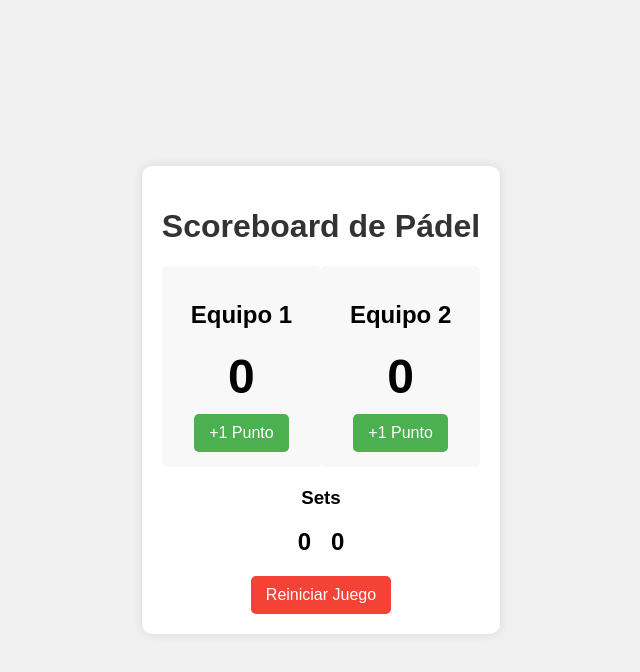
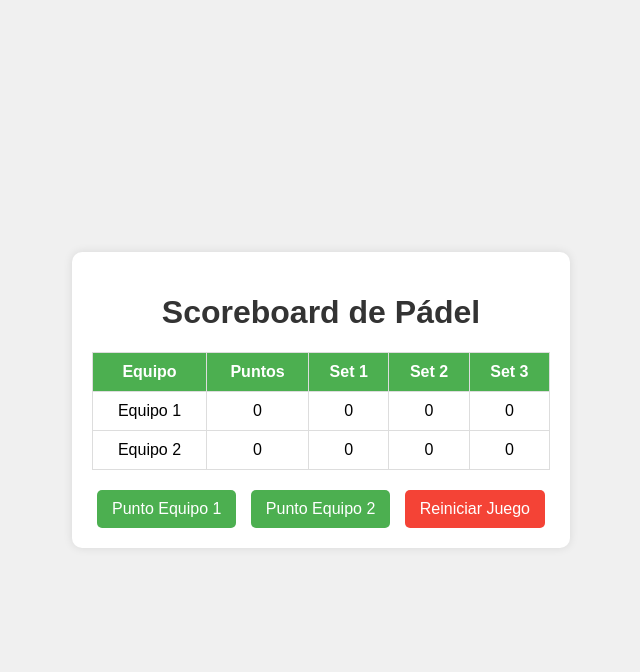
Before and after one commit to gnrodo/marcadorpadelv2, a plain HTML site: page index.html in a window 1280 px wide. Both pictures are taken after a click on the button "Reiniciar Juego". Shown: the whole page, without its empty margins (319-959 px from the left). Drawn offline with Linux system fonts and the light colour scheme.

Commit message:
Actualizar scoreboard de pádel con reglas correctas y tabla de sets

```diff
--- a/index.html
+++ b/index.html
@@ -10,25 +10,35 @@
     <div class="container">
         <h1>Scoreboard de Pádel</h1>
         <div class="scoreboard">
-            <div class="team team1">
-                <h2>Equipo 1</h2>
-                <div class="score">0</div>
-                <button class="add-point">+1 Punto</button>
-            </div>
-            <div class="team team2">
-                <h2>Equipo 2</h2>
-                <div class="score">0</div>
-                <button class="add-point">+1 Punto</button>
-            </div>
+            <table>
+                <tr>
+                    <th>Equipo</th>
+                    <th>Puntos</th>
+                    <th>Set 1</th>
+                    <th>Set 2</th>
+                    <th>Set 3</th>
+                </tr>
+                <tr class="team1">
+                    <td>Equipo 1</td>
+                    <td class="current-score">0</td>
+                    <td class="set1">0</td>
+                    <td class="set2">0</td>
+                    <td class="set3">0</td>
+                </tr>
+                <tr class="team2">
+                    <td>Equipo 2</td>
+                    <td class="current-score">0</td>
+                    <td class="set1">0</td>
+                    <td class="set2">0</td>
+                    <td class="set3">0</td>
+                </tr>
+            </table>
         </div>
-        <div class="set-score">
-            <h3>Sets</h3>
-            <div class="set-container">
-                <div class="set team1-sets">0</div>
-                <div class="set team2-sets">0</div>
-            </div>
+        <div class="controls">
+            <button class="add-point" data-team="1">Punto Equipo 1</button>
+            <button class="add-point" data-team="2">Punto Equipo 2</button>
+            <button id="reset">Reiniciar Juego</button>
         </div>
-        <button id="reset">Reiniciar Juego</button>
     </div>
     <script src="script.js"></script>
 </body>
--- a/script.js
+++ b/script.js
@@ -1,55 +1,75 @@
 document.addEventListener('DOMContentLoaded', () => {
-    const team1Score = document.querySelector('.team1 .score');
-    const team2Score = document.querySelector('.team2 .score');
-    const team1Sets = document.querySelector('.team1-sets');
-    const team2Sets = document.querySelector('.team2-sets');
+    const team1Score = document.querySelector('.team1 .current-score');
+    const team2Score = document.querySelector('.team2 .current-score');
     const addPointButtons = document.querySelectorAll('.add-point');
     const resetButton = document.getElementById('reset');
 
-    let scores = [0, 0];
-    let sets = [0, 0];
+    const scores = ['0', '15', '30', '40', 'AD'];
+    let currentScores = [0, 0];
+    let sets = [[0, 0], [0, 0], [0, 0]];
+    let currentSet = 0;
 
     function updateScore(team) {
-        scores[team]++;
-        if (team === 0) {
-            team1Score.textContent = scores[0];
+        const otherTeam = team === 0 ? 1 : 0;
+
+        if (currentScores[team] === 3 && currentScores[otherTeam] === 3) {
+            // Punto de oro
+            winGame(team);
+        } else if (currentScores[team] === 3 && currentScores[otherTeam] < 3) {
+            winGame(team);
+        } else if (currentScores[team] === 4) {
+            winGame(team);
         } else {
-            team2Score.textContent = scores[1];
+            currentScores[team]++;
         }
 
-        checkForSetWin();
+        updateScoreboard();
     }
 
-    function checkForSetWin() {
-        if ((scores[0] >= 6 && scores[0] - scores[1] >= 2) || scores[0] === 7) {
-            sets[0]++;
-            team1Sets.textContent = sets[0];
-            resetScores();
-        } else if ((scores[1] >= 6 && scores[1] - scores[0] >= 2) || scores[1] === 7) {
-            sets[1]++;
-            team2Sets.textContent = sets[1];
-            resetScores();
+    function winGame(team) {
+        sets[currentSet][team]++;
+        if (sets[currentSet][team] >= 6 && sets[currentSet][team] - sets[currentSet][1 - team] >= 2) {
+            winSet(team);
+        } else if (sets[currentSet][team] === 7) {
+            winSet(team);
+        }
+        currentScores = [0, 0];
+        updateScoreboard();
+    }
+
+    function winSet(team) {
+        currentSet++;
+        if (currentSet === 3 || (currentSet === 2 && sets[0][team] === 1)) {
+            // Game over, team wins
+            alert(`¡El Equipo ${team + 1} gana el partido!`);
         }
     }
 
-    function resetScores() {
-        scores = [0, 0];
-        team1Score.textContent = '0';
-        team2Score.textContent = '0';
+    function updateScoreboard() {
+        team1Score.textContent = scores[currentScores[0]];
+        team2Score.textContent = scores[currentScores[1]];
+
+        for (let i = 0; i < 3; i++) {
+            document.querySelector(`.team1 .set${i + 1}`).textContent = sets[i][0];
+            document.querySelector(`.team2 .set${i + 1}`).textContent = sets[i][1];
+        }
     }
 
     function resetGame() {
-        scores = [0, 0];
-        sets = [0, 0];
-        team1Score.textContent = '0';
-        team2Score.textContent = '0';
-        team1Sets.textContent = '0';
-        team2Sets.textContent = '0';
+        currentScores = [0, 0];
+        sets = [[0, 0], [0, 0], [0, 0]];
+        currentSet = 0;
+        updateScoreboard();
     }
 
-    addPointButtons.forEach((button, index) => {
-        button.addEventListener('click', () => updateScore(index));
+    addPointButtons.forEach((button) => {
+        button.addEventListener('click', () => {
+            const team = parseInt(button.getAttribute('data-team')) - 1;
+            updateScore(team);
+        });
     });
 
     resetButton.addEventListener('click', resetGame);
+
+    updateScoreboard();
 });
--- a/styles.css
+++ b/styles.css
@@ -21,22 +21,27 @@ h1 {
 }
 
 .scoreboard {
-    display: flex;
-    justify-content: space-around;
     margin-top: 20px;
 }
 
-.team {
-    background-color: #f8f8f8;
-    border-radius: 5px;
-    padding: 15px;
-    width: 45%;
+table {
+    width: 100%;
+    border-collapse: collapse;
 }
 
-.score {
-    font-size: 48px;
-    font-weight: bold;
-    margin: 10px 0;
+th, td {
+    border: 1px solid #ddd;
+    padding: 10px;
+    text-align: center;
+}
+
+th {
+    background-color: #4CAF50;
+    color: white;
+}
+
+.controls {
+    margin-top: 20px;
 }
 
 button {
@@ -47,6 +52,7 @@ button {
     cursor: pointer;
     font-size: 16px;
     padding: 10px 15px;
+    margin: 0 5px;
     transition: background-color 0.3s;
 }
 
@@ -54,24 +60,8 @@ button:hover {
     background-color: #45a049;
 }
 
-.set-score {
-    margin-top: 20px;
-}
-
-.set-container {
-    display: flex;
-    justify-content: center;
-    gap: 20px;
-}
-
-.set {
-    font-size: 24px;
-    font-weight: bold;
-}
-
 #reset {
     background-color: #f44336;
-    margin-top: 20px;
 }
 
 #reset:hover {
```
